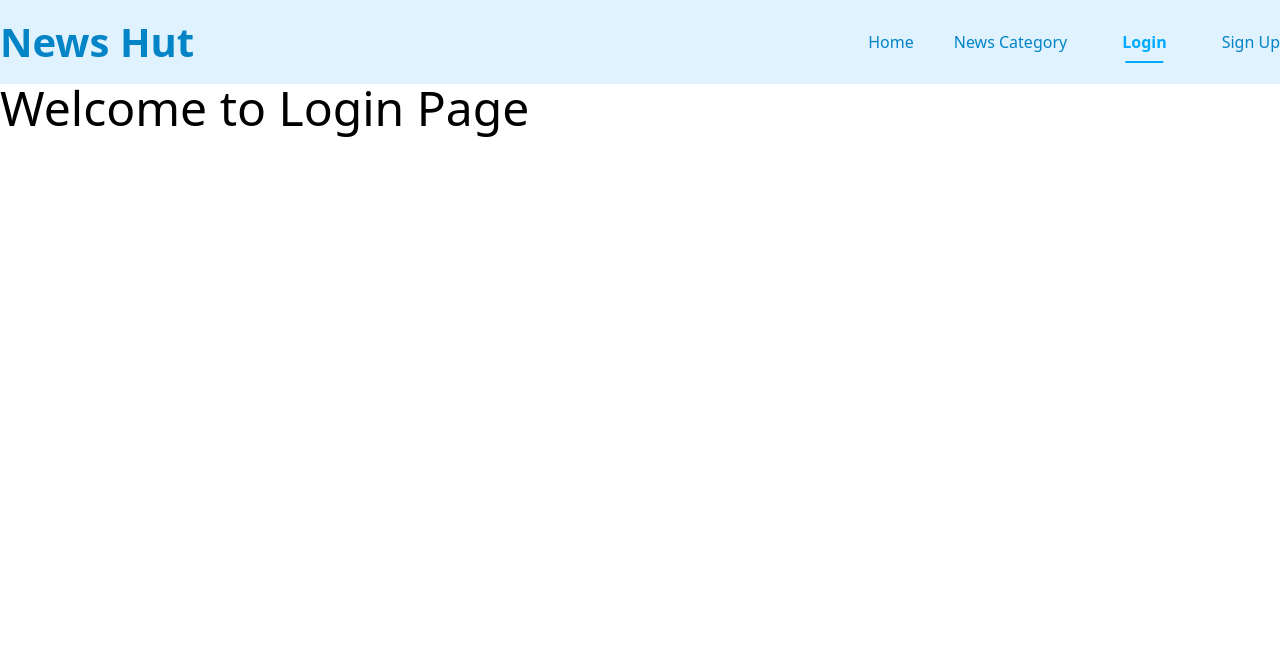
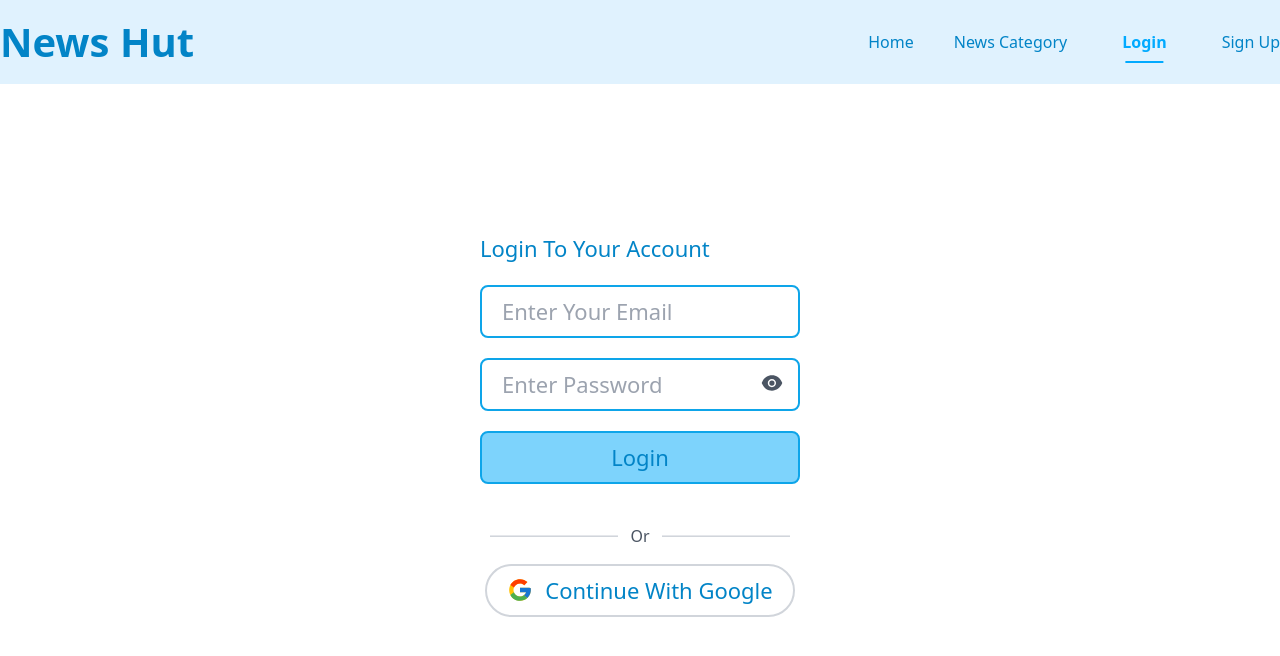
Before and after one commit to muhammad-shahin/news-hut, a React (Vite) app: page /login in a window 1280 px wide. Shown: the top 656 px of the page. Built offline with nearby package versions, Linux system fonts and the light colour scheme.

Commit message:
login page complete with firebase authentication

```diff
--- a/src/components/Login/Login.jsx
+++ b/src/components/Login/Login.jsx
@@ -1,8 +1,163 @@
+import { useContext, useState } from "react";
+import { AiFillEyeInvisible, AiFillEye } from "react-icons/ai";
+import { FcGoogle } from "react-icons/fc";
+import passwordErrorChecker from "../Utility/PasswordErrorChecker";
+import { AuthContext } from "../../context/AuthContextProvider";
+import Swal from "sweetalert2";
+import Modal from "../Utility/Modal";
+import firebaseAuthError from "../Utility/FirebaseError";
+import { useNavigate } from "react-router-dom";
+
 const Login = () => {
+  const [showPassword, setShowPassword] = useState(false);
+  const [passwordError, setPasswordErrorMessage] = useState(null);
+  const [errorMessage, setErrorMessage] = useState("");
+  const [showModal, setShowModal] = useState(false);
+  const [modalMessage, setModalMessage] = useState("");
+
+  const navigate = useNavigate();
+
+  //   importing context
+  const { loginUser, signInWithGoogle } = useContext(AuthContext);
+
+  // handle login
+  const handleLogin = (e) => {
+    e.preventDefault();
+    const email = e.target.email.value;
+    const password = e.target.password.value;
+    setModalMessage("<p>Login To Your Account ⏳</p>");
+    setShowModal(true);
+    setErrorMessage("");
+    loginUser(email, password)
+      .then((userCredential) => {
+        console.log(userCredential.user);
+        setModalMessage(
+          "<p>Login To Your Account ⏳</p> <p>Login Successfully ✔️</p>"
+        );
+        setShowModal(false);
+        Swal.fire({
+          position: "center",
+          icon: "success",
+          title: "Successfully Logged In With Email & Password",
+          showConfirmButton: false,
+          timer: 2000,
+        });
+        e.target.email.value = "";
+        e.target.password.value = "";
+      })
+      .catch((error) => {
+        setModalMessage(
+          "<p>Login To Your Account ⏳</p> <p>Failed To Login ❌</p>"
+        );
+        setShowModal(false);
+        firebaseAuthError(error.message);
+      });
+  };
+
+  // handlePasswordChange
+  const handlePasswordChange = (e) => {
+    if (e.target.name === "password") {
+      setPasswordErrorMessage(passwordErrorChecker(e));
+    }
+  };
+
+  // handle google sign in
+  const handleGoogleSignIn = () => {
+    signInWithGoogle()
+      .then((result) => {
+        const user = result.user;
+        console.log(user);
+        Swal.fire({
+          position: "center",
+          icon: "success",
+          title: "Successfully Signed In With Google",
+          showConfirmButton: false,
+          timer: 2000,
+        });
+      })
+      .catch((error) => {
+        firebaseAuthError(error.message);
+      });
+  };
   return (
-    <div>
-      <h1 className="text-5xl">Welcome to Login Page</h1>
-    </div>
+    <section className="container mx-auto flex justify-center items-center w-full h-[80vh]  flex-col">
+      <form
+        className="flex flex-col justify-center gap-5 my-10 w-[320px]"
+        onSubmit={handleLogin}
+      >
+        <h2 className="text-[22px] rounded-lg text-sky-600 font-medium">
+          Login To Your Account
+        </h2>
+
+        <input
+          className="text-[22px] outline-none border-2 border-sky-500 px-5 py-2 rounded-lg text-sky-600 font-medium"
+          type="email"
+          placeholder="Enter Your Email"
+          name="email"
+          required
+        />
+        <div className="relative">
+          <input
+            className="text-[22px] outline-none border-2 border-sky-500 px-5 py-2 rounded-lg text-sky-600 font-medium w-full"
+            type={showPassword ? "text" : "password"}
+            placeholder="Enter Password"
+            name="password"
+            onChange={handlePasswordChange}
+            required
+          />
+          {passwordError && (
+            <p className="text-red-600 text-[12px] text-center">
+              {passwordError}
+            </p>
+          )}
+          {showPassword ? (
+            <AiFillEyeInvisible
+              className="absolute top-[25%] right-[5%] text-gray-600 text-[24px] cursor-pointer"
+              onClick={() => setShowPassword(!showPassword)}
+            />
+          ) : (
+            <AiFillEye
+              className="absolute top-[25%] right-[5%] text-gray-600 text-[24px] cursor-pointer"
+              onClick={() => setShowPassword(!showPassword)}
+            />
+          )}
+        </div>
+        <input
+          className="text-[22px] outline-none border-2 border-sky-500 px-5 py-2 rounded-lg text-sky-600 font-medium bg-sky-300 cursor-pointer hover:bg-transparent duration-700"
+          type="submit"
+          value="Login"
+        />
+        {errorMessage && (
+          <p className="text-red-600 font-medium text-[18px] text-center mt-4">
+            {errorMessage}
+          </p>
+        )}
+      </form>
+
+      {/* horizontal row */}
+      <div className="w-[300px] flex justify-center items-center gap-3 mb-4">
+        <hr className="w-full h-[2px] bg-gray-300" />
+        <span className="text-gray-600 font-medium">Or</span>
+        <hr className="w-full h-[2px] bg-gray-300" />
+      </div>
+
+      {/* sign in with google section */}
+      <div>
+        <button
+          className="text-[22px] outline-none border-2 border-gray-300 px-5 py-2 rounded-full bg-white font-medium text-sky-600 flex justify-center items-center gap-3"
+          onClick={handleGoogleSignIn}
+        >
+          <FcGoogle className="text-[26px]" />
+          Continue With Google
+        </button>
+      </div>
+
+      <Modal
+        title="Creating Account"
+        message={modalMessage}
+        modalStatus={showModal}
+      ></Modal>
+    </section>
   );
 };
 
--- a/src/components/Navbar/Navbar.jsx
+++ b/src/components/Navbar/Navbar.jsx
@@ -18,7 +18,7 @@ const Navbar = () => {
         <ul
           className={` lg:static fixed top-[85px] ${
             isOpen ? "right-0" : "right-[-100%]"
-          } lg:h-auto h-screen lg:w-auto w-[50%] flex lg:flex-row flex-col lg:bg-none bg-sky-100 lg:p-0 p-4 justify-start lg:justify-center items-center lg:gap-10 gap-8 duration-700 pt-10 lg:pt-0`}
+          } lg:h-auto h-screen lg:w-auto w-[50%] flex lg:flex-row flex-col lg:bg-none bg-sky-100 lg:p-0 p-4 justify-start lg:justify-center items-center lg:gap-10 gap-8 duration-700 pt-10 lg:pt-0 z-[100]`}
         >
           <li
             className="text-sky-600 font-medium text-[16px] hover:scale-[1.1] duration-500"
--- a/src/components/SignUp/SignUp.jsx
+++ b/src/components/SignUp/SignUp.jsx
@@ -17,7 +17,6 @@ const SignUp = () => {
   const [passwordError, setPasswordErrorMessage] = useState("");
   const [confirmPasswordError, setConfirmPasswordErrorMessage] = useState("");
   const [errorMessage, setErrorMessage] = useState("");
-  const [success, setSuccessMessage] = useState("");
   const [imageUpload, setImageUpload] = useState();
   const [showModal, setShowModal] = useState(false);
   const [modalMessage, setModalMessage] = useState("");
@@ -36,7 +35,7 @@ const SignUp = () => {
 
   //   handle Image Upload
   const handleImageUpload = () => {
-    if (!imageUpload) return setErrorMessage("Please Chose A Picture");
+    if (!imageUpload) return;
     const randomNumber = Math.floor(Math.random() * 100);
     const imageRef = ref(
       storage,
@@ -157,7 +156,7 @@ const SignUp = () => {
         Swal.fire({
           position: "center",
           icon: "success",
-          title: "Successfully Signed In",
+          title: "Successfully Signed In With Google",
           showConfirmButton: false,
           timer: 2000,
         });
@@ -174,7 +173,7 @@ const SignUp = () => {
         onSubmit={handleSignUp}
       >
         <h2 className="text-[22px] rounded-lg text-sky-600 font-medium">
-          Crete An Account To Read All News Categories{" "}
+          Crete An Account{" "}
         </h2>
         <input
           className="text-[22px] outline-none border-2 border-sky-500 px-5 py-2 rounded-lg text-sky-600 font-medium"
@@ -268,12 +267,7 @@ const SignUp = () => {
         />
         {errorMessage && (
           <p className="text-red-600 font-medium text-[18px] text-center mt-4">
-            {errorMessage}
-          </p>
-        )}
-        {success && (
-          <p className="text-green-600 font-medium text-[18px] text-center mt-4">
-            {success}
+            Crete An Account {errorMessage}
           </p>
         )}
       </form>
--- a/src/components/Utility/FirebaseError.jsx
+++ b/src/components/Utility/FirebaseError.jsx
@@ -8,7 +8,16 @@ const firebaseAuthError = (errorMessage) => {
       icon: "error",
       confirmButtonText: "Ok",
     });
-  } else if (errorMessage === "Firebase: Error (auth/invalid-email).") {
+  } else if (
+    errorMessage === "Firebase: Error (auth/invalid-login-credentials)."
+  ) {
+    return Swal.fire({
+      title: "Invalid Email or Password",
+      text: "No user found with this email & password. Please double-check your email address & password and try again.",
+      icon: "error",
+      confirmButtonText: "Ok",
+    });
+  } else if (errorMessage === "Firebase: Error (auth/ invalid-email).") {
     return Swal.fire({
       title: "Invalid Email Address",
       text: "The email address you entered is not in a valid format. Please double-check your email address and try again.",
--- a/src/components/Utility/PasswordErrorChecker.js
+++ b/src/components/Utility/PasswordErrorChecker.js
@@ -1,7 +1,9 @@
 // handlePasswordChange
 const passwordErrorChecker = (e) => {
   const password = e.target.value;
-  if (password.length < 6) {
+  if (password.length < 1) {
+    return "";
+  } else if (password.length < 6) {
     return "Password must be more than 6 characters";
   } else if (!/[A-Z]/.test(password)) {
     return "Password must contain at least 1 Uppercase characters";
--- a/src/context/AuthContextProvider.jsx
+++ b/src/context/AuthContextProvider.jsx
@@ -1,6 +1,7 @@
 import {
   GoogleAuthProvider,
   createUserWithEmailAndPassword,
+  signInWithEmailAndPassword,
   signInWithPopup,
 } from "firebase/auth";
 import PropTypes from "prop-types";
@@ -18,12 +19,17 @@ const AuthContextProvider = ({ children }) => {
     return createUserWithEmailAndPassword(auth, email, password);
   };
 
+  // login function
+  const loginUser = (email, password) => {
+    return signInWithEmailAndPassword(auth, email, password);
+  };
+
   // sign in with google
   const signInWithGoogle = () => {
     return signInWithPopup(auth, googleProvider);
   };
 
-  const authInfo = { user, createUser, signInWithGoogle };
+  const authInfo = { user, createUser, signInWithGoogle, loginUser };
   return (
     <AuthContext.Provider value={authInfo}>{children}</AuthContext.Provider>
   );
--- a/src/context/_auth_context_steps.js
+++ b/src/context/_auth_context_steps.js
@@ -3,5 +3,5 @@
  * step 2: set the <AuthContextProvider> as parent component where you kept your routes (in this app we kept our routes in App.jsx)
  * step 3: put all the function or variable (or anything you want to pass through context) inside a object
  * step 4: return <YourContextName.Provider> and inside that keep the {children} prop
- * step 5:
+ * step 5: Receive The Context In Any Children Element
  */
```
